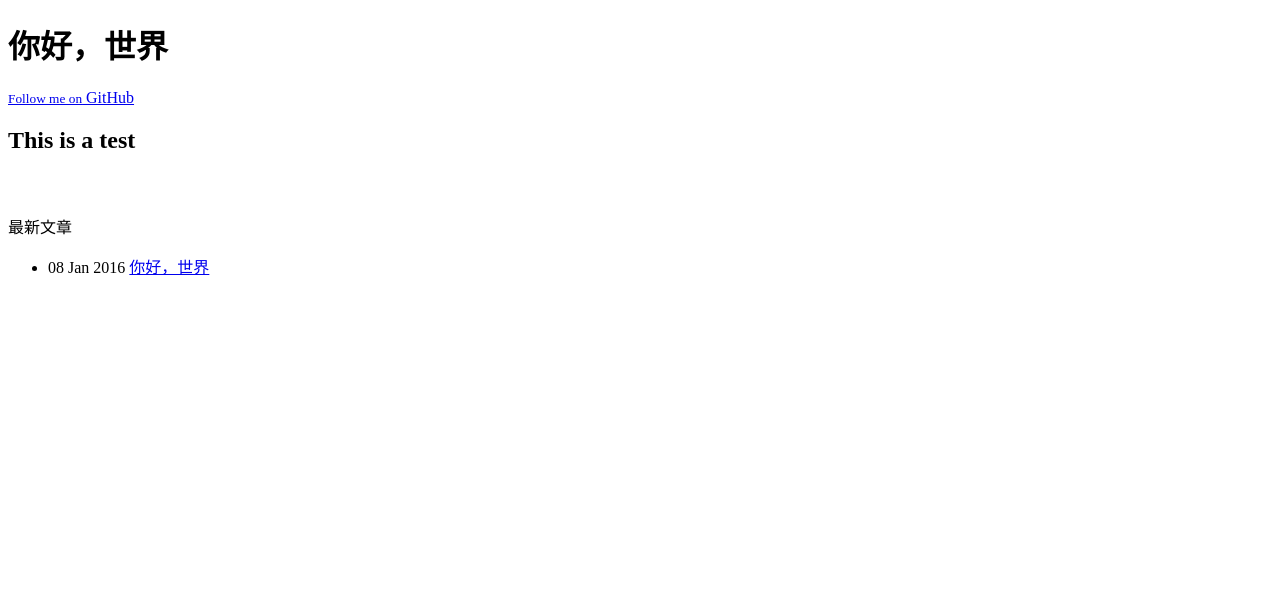
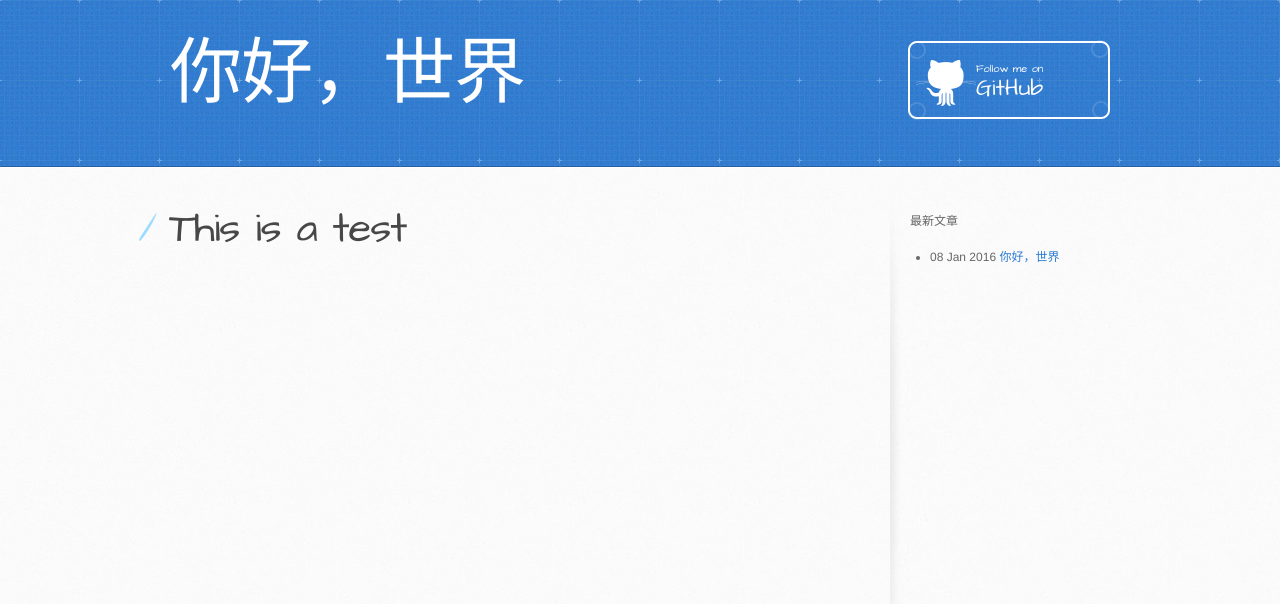
Before and after one commit to WayneWang12/scweang.github.io, a Jekyll site: the page built from _posts/2016-01-08-test.md, in a window 1280 px wide. Shown: the top 604 px of the page. Built offline with Jekyll 4.4.1, drawn with Linux system fonts in a browser that asks for light colours.

```diff
--- a/_includes/head.html
+++ b/_includes/head.html
@@ -3,9 +3,9 @@
     <meta http-equiv="X-UA-Compatible" content="chrome=1">
     <meta name="viewport" content="width=device-width, initial-scale=1, maximum-scale=1">
     <link href='https://fonts.googleapis.com/css?family=Architects+Daughter' rel='stylesheet' type='text/css'>
-    <link rel="stylesheet" type="text/css" href="stylesheets/stylesheet.css" media="screen">
-    <link rel="stylesheet" type="text/css" href="stylesheets/github-light.css" media="screen">
-    <link rel="stylesheet" type="text/css" href="stylesheets/print.css" media="print">
+    <link rel="stylesheet" type="text/css" href="/stylesheets/stylesheet.css" media="screen">
+    <link rel="stylesheet" type="text/css" href="/stylesheets/github-light.css" media="screen">
+    <link rel="stylesheet" type="text/css" href="/stylesheets/print.css" media="print">
 
     <!--[if lt IE 9]>
     <script src="//html5shiv.googlecode.com/svn/trunk/html5.js"></script>
```
